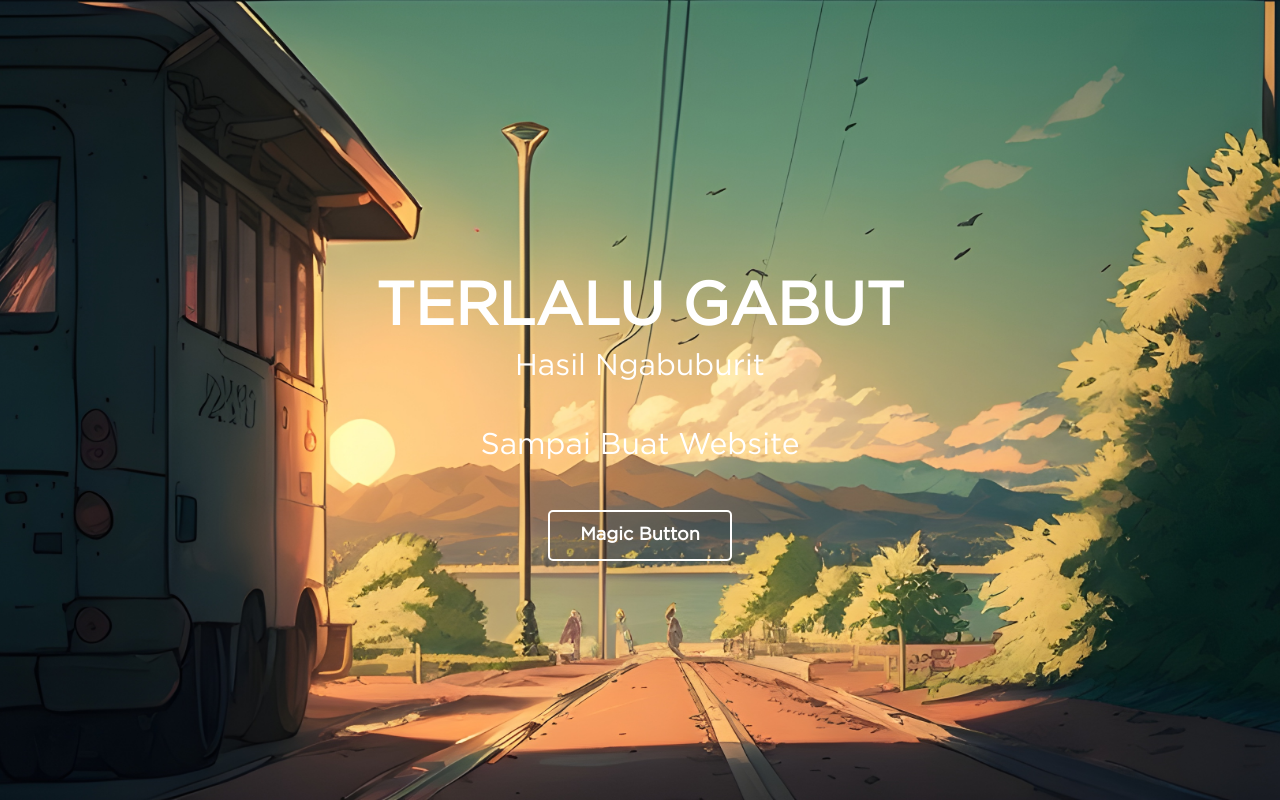
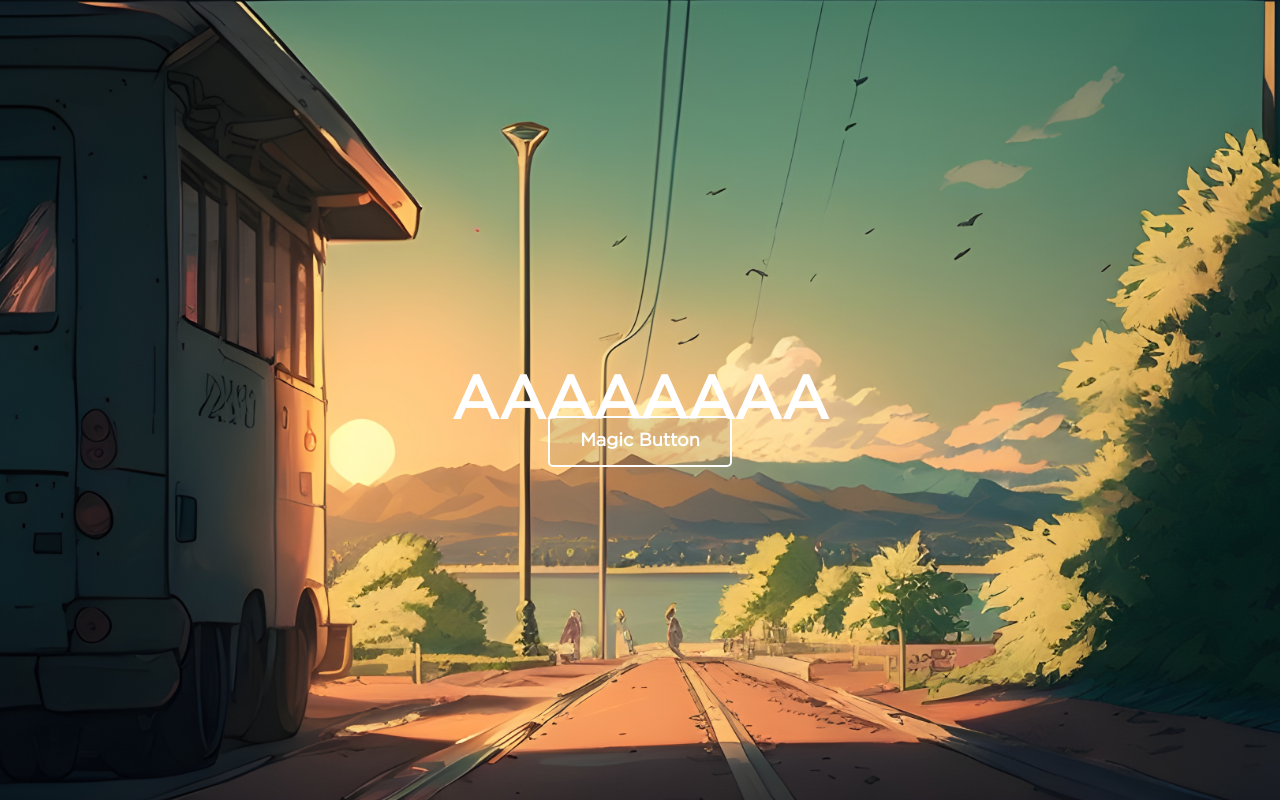
Before and after one commit to DFPGit/dfpweb, a plain HTML site: page index.html in a window 1280 px wide. Drawn offline with Linux system fonts and the light colour scheme.

Commit message:
Update index.html

```diff
--- a/index.html
+++ b/index.html
@@ -2,14 +2,12 @@
 <html>
 <head>
 	<meta charset="UTF-8">
-	<title>Gak tau ini apa</title>
+	<title>G</title>
 	<link rel="stylesheet" href="style.css">
 </head>
 <body>
 	<div class="container">
-		<h1>TERLALU GABUT</h1>
-		<p>Hasil Ngabuburit</p>
-		<p>Sampai Buat Website</p>
+		<h1>AAAAAAAA</h1>
 		<button onclick="redirectToYouTube()">Magic Button</button>
 	</div>
 
```
